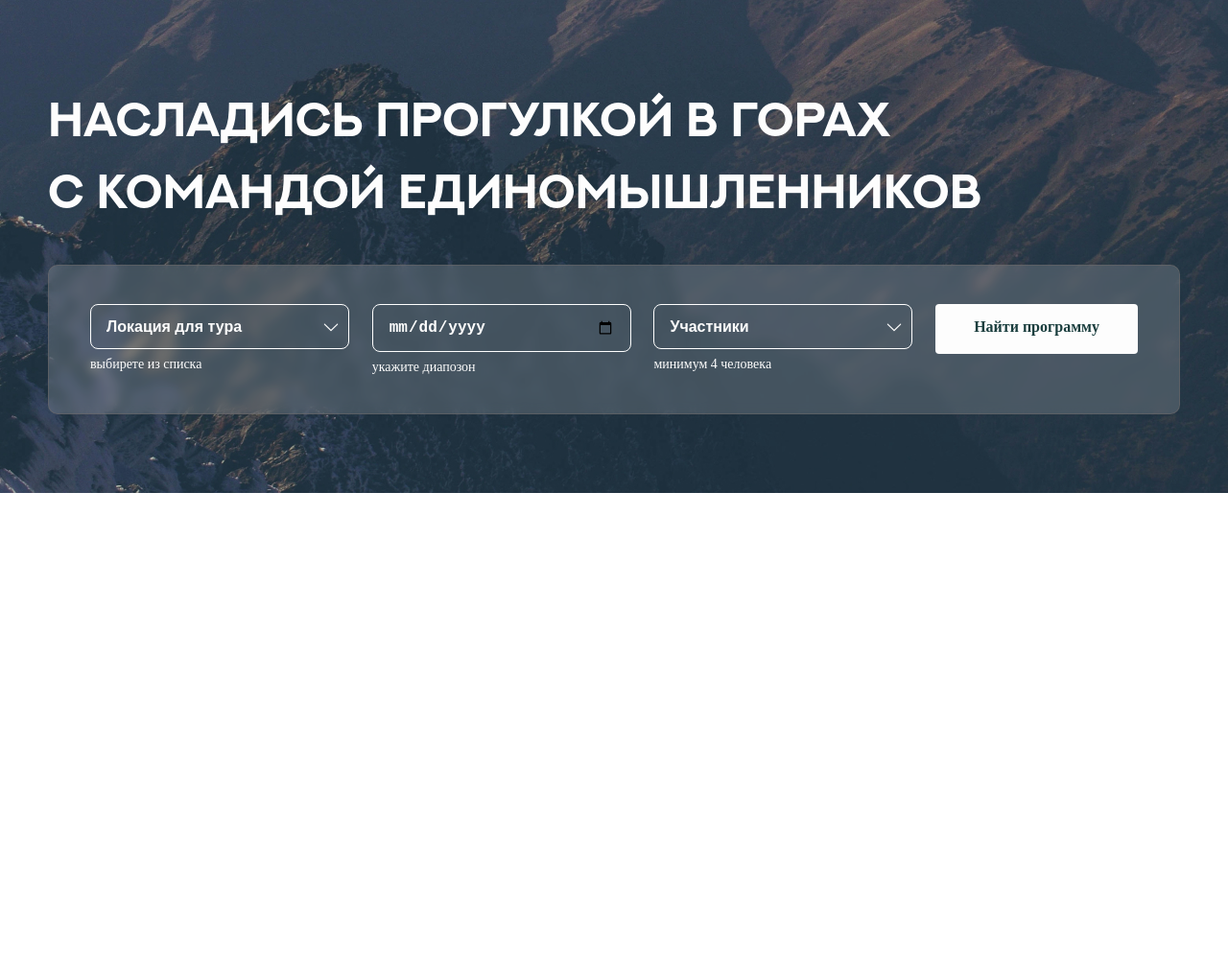
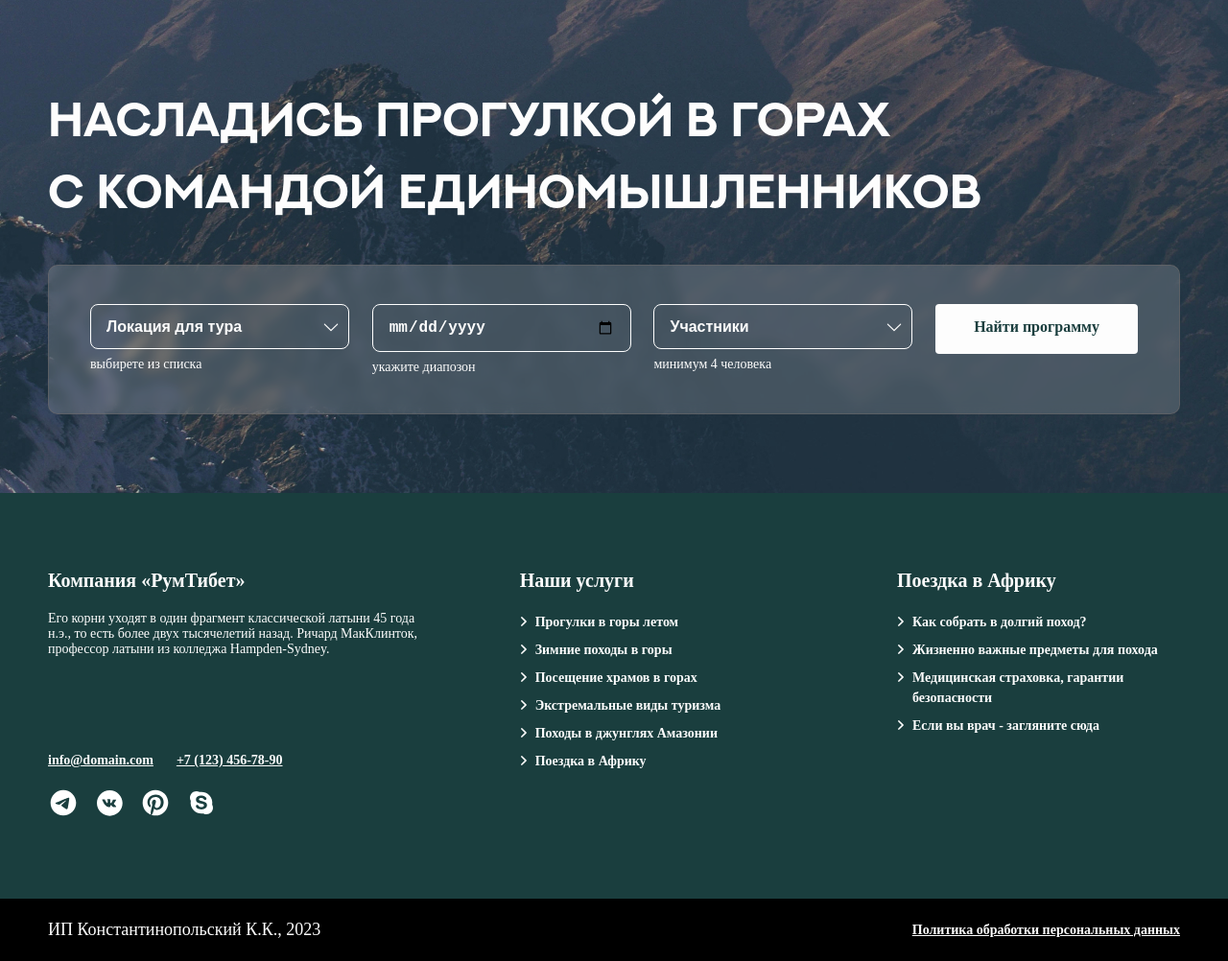
Before and after one commit to Nefrittt/RoomTibet, a plain HTML site: page index.html in a window 1280 px wide. Shown: the part 471-1473 px from the top of the page at 96% size. Before the commit the page ends 985 px from the top, so only its background shows below. Drawn offline with Linux system fonts and the light colour scheme; a web font is replaced by a local one.

Commit message:
Доделан footer

```diff
--- a/index.html
+++ b/index.html
@@ -53,6 +53,57 @@
          </div>
       </div>
    </header>
+   <footer>
+      <div class="wrapper footer">
+         <div class="information">
+            <div class="information__top">
+               <h3>Компания «РумТибет»</h3>
+               <p>Его корни уходят в один фрагмент классической латыни 45 года<br> н.э., то есть более двух тысячелетий
+                  назад.
+                  Ричард МакКлинток,<br> профессор латыни из колледжа Hampden-Sydney.</p>
+            </div>
+            <div class="information__bottom">
+               <div class="contacts">
+                  <a href="">info@domain.com</a>
+                  <a href="">+7 (123) 456-78-90</a>
+               </div>
+               <div class="meta">
+                  <a href=""><img src="images/telegram.svg" alt=""></a>
+                  <a href=""><img src="images/vk.svg" alt=""></a>
+                  <a href=""><img src="images/pinterest.svg" alt=""></a>
+                  <a href=""><img src="images/skype.svg" alt=""></a>
+               </div>
+            </div>
+         </div>
+         <div class="services">
+            <h3>Наши услуги</h3>
+            <ul class="services__list">
+               <li><a href="">Прогулки в горы летом</a></li>
+               <li><a href="">Зимние походы в горы</a></li>
+               <li><a href="">Посещение храмов в горах</a></li>
+               <li><a href="">Экстремальные виды туризма</a></li>
+               <li><a href="">Походы в джунглях Амазонии</a></li>
+               <li><a href="">Поездка в Африку</a></li>
+            </ul>
+         </div>
+         <div class="articles">
+            <h3>Поездка в Африку</h3>
+            <ul class="articles__list">
+               <li><a href="">Как собрать в долгий поход?</a></li>
+               <li><a href="">Жизненно важные предметы для похода</a></li>
+               <li><a href="">Медицинская страховка, гарантии безопасности</a>
+               </li>
+               <li><a href="">Если вы врач - загляните сюда</a></li>
+            </ul>
+         </div>
+      </div>
+      <div class="footer-bottom">
+         <div class="wrapper footer-bottom__df">
+            <span>ИП Константинопольский К.К., 2023</span>
+            <a href="">Политика обработки персональных данных</a>
+         </div>
+      </div>
+   </footer>
 </body>
 
 </html>
--- a/style.css
+++ b/style.css
@@ -4,8 +4,9 @@
 }
 
 :root {
-    --color-menu: #FDFDFD;
-    --color-btn: #1A3E3E;
+    --color-white: #FDFDFD;
+    --color-green: #1A3E3E;
+    --color-yellow: #F2BE22;
 }
 
 .wrapper {
@@ -48,22 +49,23 @@ h1 {
     font-size: 50px;
     font-weight: bold;
     line-height: 75px;
-    color: var(--color-menu);
+    color: var(--color-white);
 }
+
 
 .btn {
     padding: 12px 24px;
-    background-color: var(--color-btn);
+    background-color: var(--color-green);
     text-decoration: none;
     border-radius: 4px;
-    color: var(--color-menu);
+    color: var(--color-white);
 }
 
 .btn-white {
     max-height: 52px;
     padding: 15px 40px;
-    background-color: var(--color-menu);
-    color: var(--color-btn);
+    background-color: var(--color-white);
+    color: var(--color-green);
     font-weight: 700;
     font-size: 16px;
 }
@@ -100,7 +102,7 @@ header {
 }
 
 .header__list a {
-    color: var(--color-menu);
+    color: var(--color-white);
     text-decoration: none;
     font-weight: 600;
 }
@@ -115,7 +117,6 @@ header {
 .header__tour-programm {
     display: flex;
     justify-content: space-between;
-    /* gap: 24px; */
     padding: 40px 43px;
     background: rgba(255, 255, 255, 0.164);
     backdrop-filter: blur(6px);
@@ -149,6 +150,96 @@ header {
 }
 
 .dropdown-form p {
-    color: var(--color-menu);
+    color: var(--color-white);
     font-size: 14px;
 }
+
+/* Footer */
+
+footer {
+    background-color: var(--color-green);
+    color: var(--color-white);
+}
+
+footer h3 {
+    font-weight: 700;
+    font-size: 20px;
+    margin-bottom: 20px;
+}
+
+footer p,
+a {
+    font-size: 14px;
+}
+
+footer a {
+    font-weight: 600;
+    color: var(--color-white);
+}
+
+.footer {
+    display: grid;
+    grid-template-columns: 5fr 4fr 3fr;
+    padding: 80px 0;
+}
+
+.information {
+    display: flex;
+    flex-direction: column;
+    justify-content: space-between;
+    height: 263px;
+}
+
+.information__bottom {
+    display: flex;
+    flex-direction: column;
+    gap: 20px;
+}
+
+.contacts {
+    display: flex;
+    gap: 24px;
+}
+
+.meta {
+    display: flex;
+    gap: 16px;
+}
+
+.services__list img,
+.articles__list img {
+    margin-right: 10px;
+}
+
+.services a,
+.articles a {
+    text-decoration: none;
+    transition: all 0.2s ease-in-out;
+}
+
+.services a:hover,
+.articles a:hover {
+    cursor: url(images/hand-pointer.svg) 2 2, default;
+    color: #F2BE22;
+    text-decoration: underline;
+}
+
+.services__list,
+.articles__list {
+    display: flex;
+    flex-direction: column;
+    gap: 8px;
+    padding-left: 16px;
+    list-style-image: url(images/arrow-right.svg);
+}
+
+.footer-bottom__df {
+    display: flex;
+    justify-content: space-between;
+    align-items: center;
+    height: 65px;
+}
+
+.footer-bottom {
+    background-color: black;
+}
```
Also changed, not shown: images/arrow-right.svg (added), images/hand-pointer.svg (added), images/pinterest.svg (added), images/skype.svg (added), images/telegram.svg (added), images/vk.svg (added), 1 other file. Lines whose indentation alone changed are shown as unchanged.
